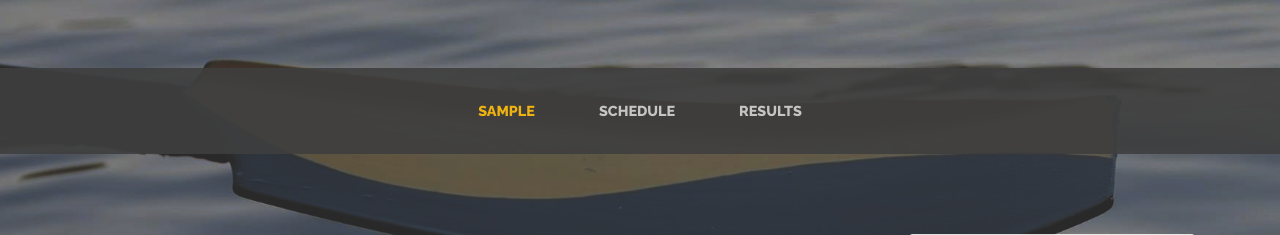
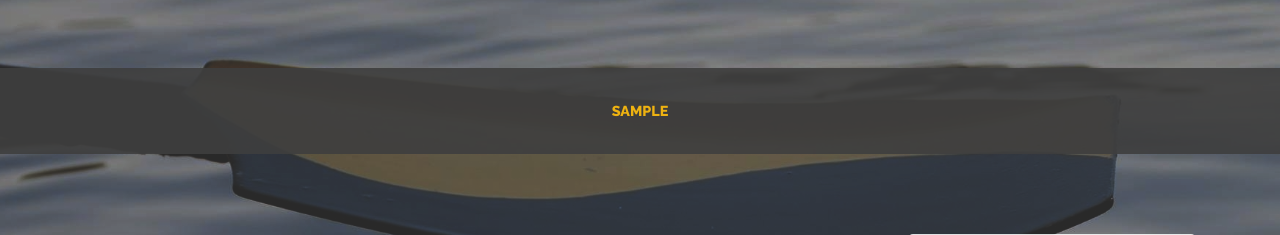
Before and after one commit to ShrayesU/gtcrew, a Django app: page / in a window 1280 px wide. Shown: the part 206-441 px from the top of the page. Run offline with Django 3.2, Linux system fonts and the light colour scheme; tables that the repository leaves empty hold one stand-in row (values such as "Sample post"); grey boxes marked "Sample" are stand-in pictures; some libraries are stand-ins or nearby versions.

Commit message:
remove static navbar links

```diff
--- a/team/templates/team/includes/navbar.html
+++ b/team/templates/team/includes/navbar.html
@@ -16,12 +16,6 @@
           <a class="nav-link text-uppercase text-expanded" href="{% url 'team:page' navpage.page %}">{{ navpage.page }}</a>
         </li>
       {% endfor %}
-        <li class="nav-item px-lg-4">
-          <a class="nav-link text-uppercase text-expanded" href="#">Schedule</a>
-        </li>
-        <li class="nav-item px-lg-4">
-          <a class="nav-link text-uppercase text-expanded" href="#">Results</a>
-        </li>
       </ul>
     </div>
   </div>
```
